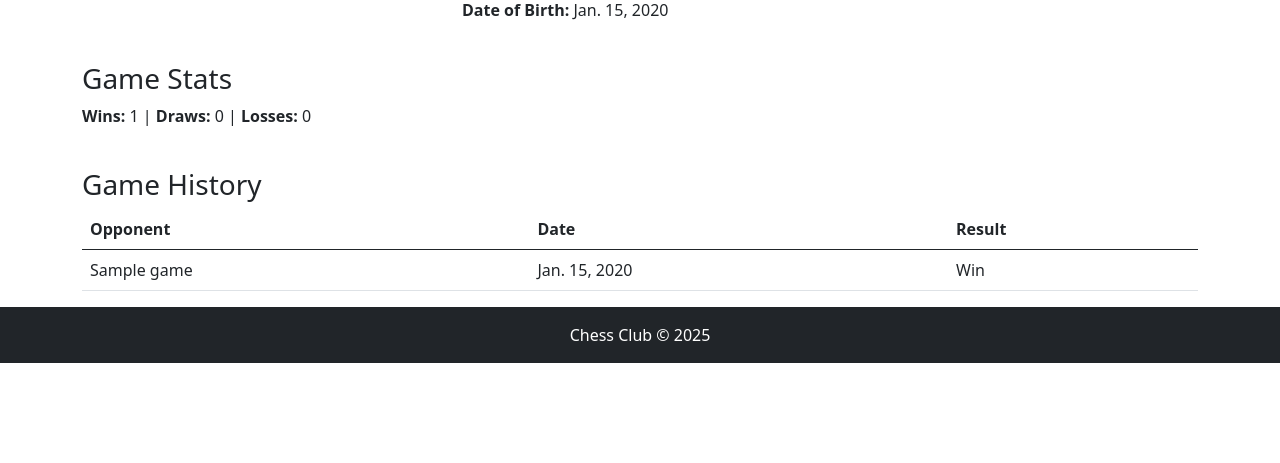
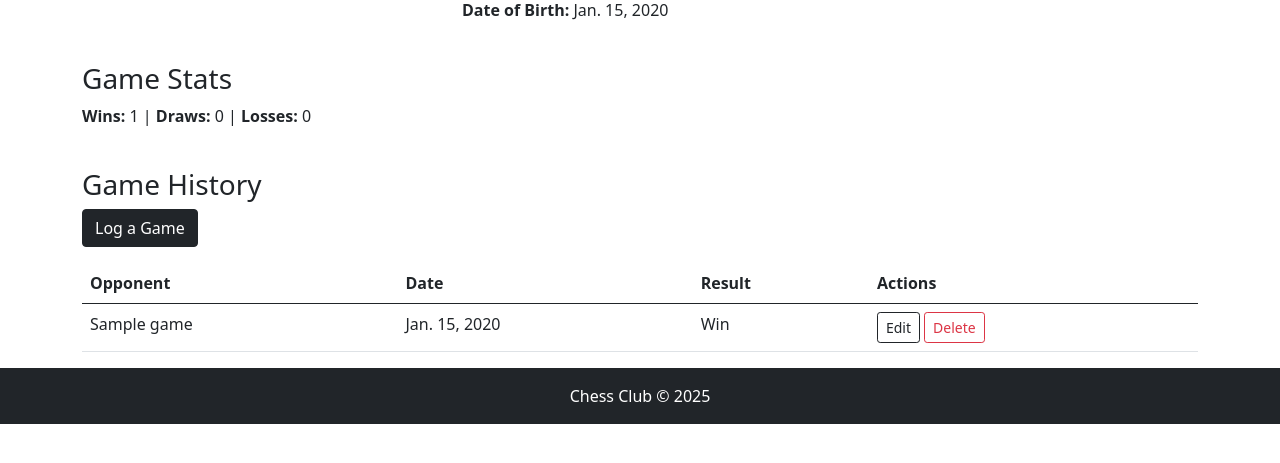
Before and after one commit to freed-man/mp3-chess, a Django app: a page that uses profiles/templates/profiles/profile.html in a window 1280 px wide. Shown: the part 218-681 px from the top of the page. Run offline with Django 4.2, Linux system fonts and the light colour scheme; a user stored in the database is signed in; tables that the repository leaves empty hold one stand-in row (values such as "Sample post").

Commit message:
added edit and delete game functionality

```diff
--- a/profiles/templates/profiles/profile.html
+++ b/profiles/templates/profiles/profile.html
@@ -31,12 +31,18 @@
 <div class="row mt-4">
     <div class="col-md-12">
         <h3>Game History</h3>
+        {% if user.is_authenticated and user == profile.user %}
+        <a href="{% url 'log_game' profile.user.username %}" class="btn btn-dark mb-3">Log a Game</a>
+        {% endif %}
         <table class="table">
             <thead>
                 <tr>
                     <th>Opponent</th>
                     <th>Date</th>
                     <th>Result</th>
+                    {% if user.is_authenticated and user == profile.user %}
+                    <th>Actions</th>
+                    {% endif %}
                 </tr>
             </thead>
             <tbody>
@@ -45,10 +51,16 @@
                     <td>{{ game.opponent_name }}</td>
                     <td>{{ game.date_played }}</td>
                     <td>{{ game.result }}</td>
+                    {% if user.is_authenticated and user == profile.user %}
+                    <td>
+                        <a href="{% url 'game_edit' profile.user.username game.id %}" class="btn btn-sm btn-outline-dark">Edit</a>
+                        <a href="{% url 'game_delete' profile.user.username game.id %}" class="btn btn-sm btn-outline-danger" onclick="return confirm('Are you sure you want to delete this game?')">Delete</a>
+                    </td>
+                    {% endif %}
                 </tr>
                 {% empty %}
                 <tr>
-                    <td colspan="3">No games logged yet.</td>
+                    <td colspan="4">No games logged yet.</td>
                 </tr>
                 {% endfor %}
             </tbody>
--- a/profiles/urls.py
+++ b/profiles/urls.py
@@ -5,4 +5,6 @@ urlpatterns = [
     path('<str:username>/', views.profile_view, name='profile'),
     path('<str:username>/edit/', views.profile_edit, name='profile_edit'),
     path('<str:username>/log-game/', views.log_game, name='log_game'),
+    path('<str:username>/edit-game/<int:game_id>/', views.game_edit, name='game_edit'),
+    path('<str:username>/delete-game/<int:game_id>/', views.game_delete, name='game_delete'),
 ]
--- a/profiles/views.py
+++ b/profiles/views.py
@@ -90,3 +90,50 @@ def log_game(request, username):
             "game_form": game_form,
         },
     )
+
+
+@login_required
+def game_edit(request, username, game_id):
+    """
+    Allows a user to edit their own game record.
+    """
+    user = get_object_or_404(User, username=username)
+    game = get_object_or_404(Game, pk=game_id)
+
+    if request.user != user or game.user != request.user:
+        messages.add_message(request, messages.ERROR, 'You can only edit your own games!')
+        return redirect('profile', username=username)
+
+    if request.method == "POST":
+        game_form = GameForm(data=request.POST, instance=game)
+        if game_form.is_valid():
+            game_form.save()
+            messages.add_message(request, messages.SUCCESS, 'Game updated!')
+            return redirect('profile', username=username)
+    else:
+        game_form = GameForm(instance=game)
+
+    return render(
+        request,
+        "profiles/game_edit.html",
+        {
+            "game_form": game_form,
+        },
+    )
+
+
+@login_required
+def game_delete(request, username, game_id):
+    """
+    Allows a user to delete their own game record.
+    """
+    user = get_object_or_404(User, username=username)
+    game = get_object_or_404(Game, pk=game_id)
+
+    if request.user != user or game.user != request.user:
+        messages.add_message(request, messages.ERROR, 'You can only delete your own games!')
+    else:
+        game.delete()
+        messages.add_message(request, messages.SUCCESS, 'Game deleted!')
+
+    return redirect('profile', username=username)
```
Also changed, not shown: profiles/templates/profiles/edit_game.html (added, +18 -0 lines).
